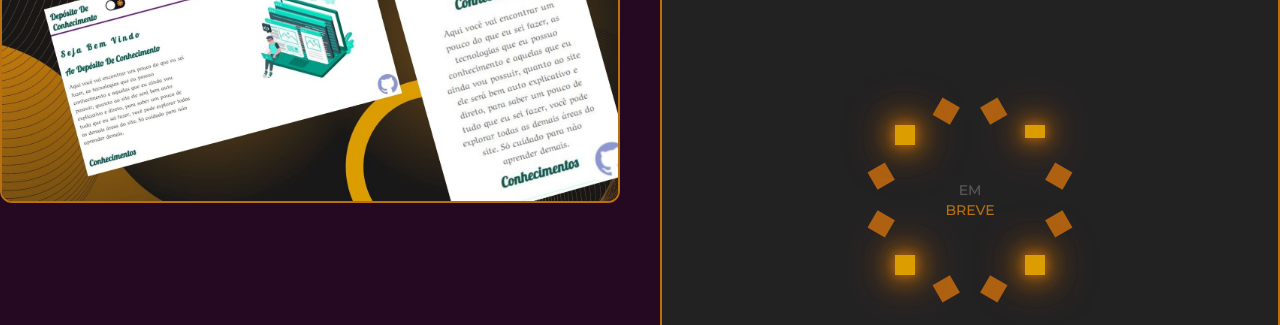
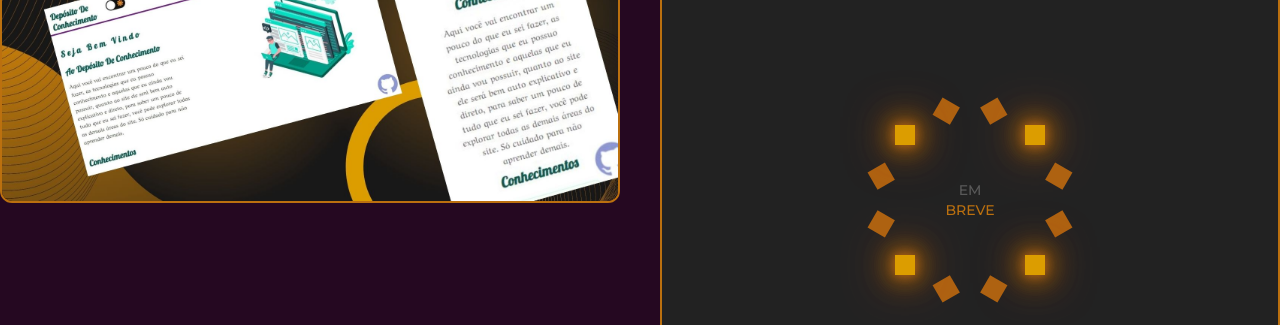
Before and after one commit to Thomgomes/Portfolio_Thom_Gomes, a React (Vite) app: page / in a window 1280 px wide. Shown: the part 3000-3325 px from the top of the page. Built offline with nearby package versions, Linux system fonts and the light colour scheme.

Commit message:
comingsoon debug

```diff
--- a/src/components/projects/comingsoon.jsx
+++ b/src/components/projects/comingsoon.jsx
@@ -19,7 +19,7 @@ export const Comingsoon = () => {
 
         <span className="
         absolute top-0 left-0 w-full h-full rotate-[90deg]
-        before:content-[''] before:absolute before:top-0 before:left-0 before:w-[13.4px] before:before:sm2:w-[20px] before:h-[13.4px] before:sm2:h-[20px] before:bg-[#ae6211]
+        before:content-[''] before:absolute before:top-0 before:left-0 before:w-[13.4px] before:sm2:w-[20px] before:h-[13.4px] before:sm2:h-[20px] before:bg-[#ae6211]
         "
         ></span>
 
```
